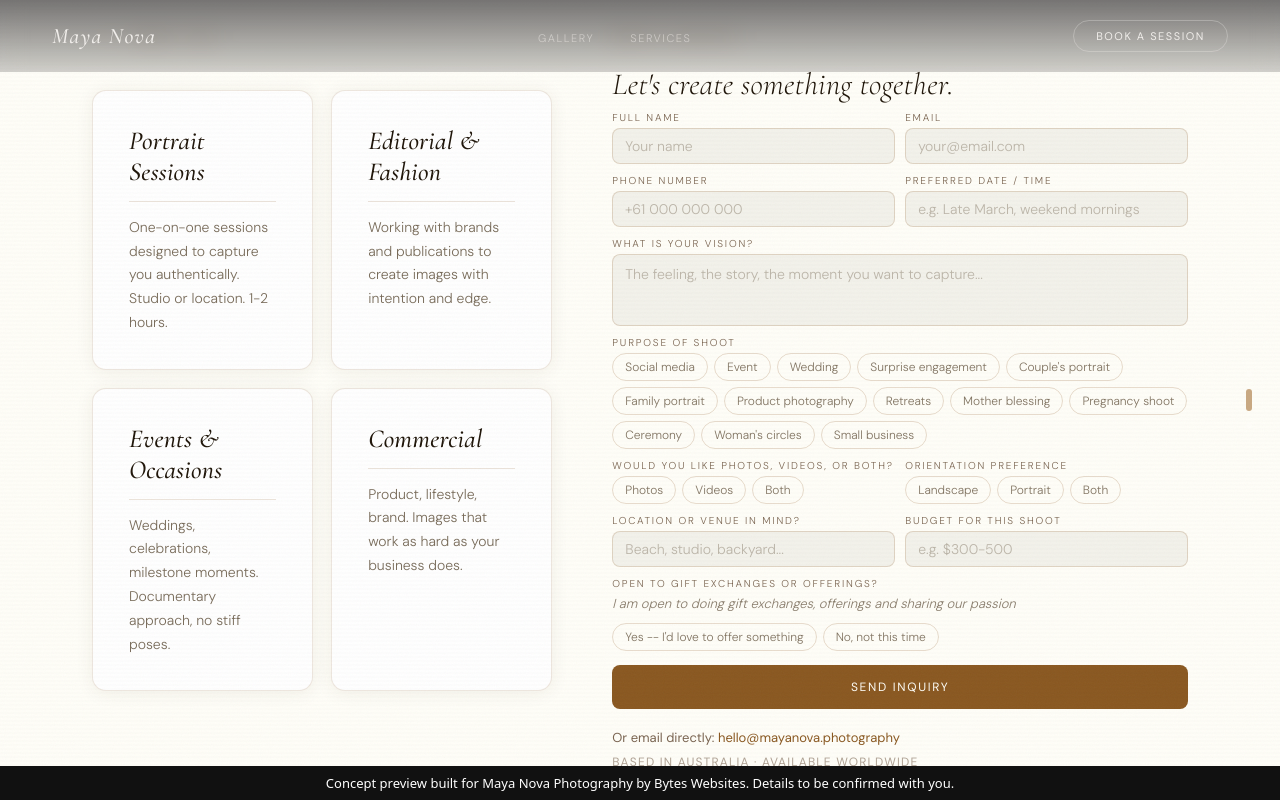
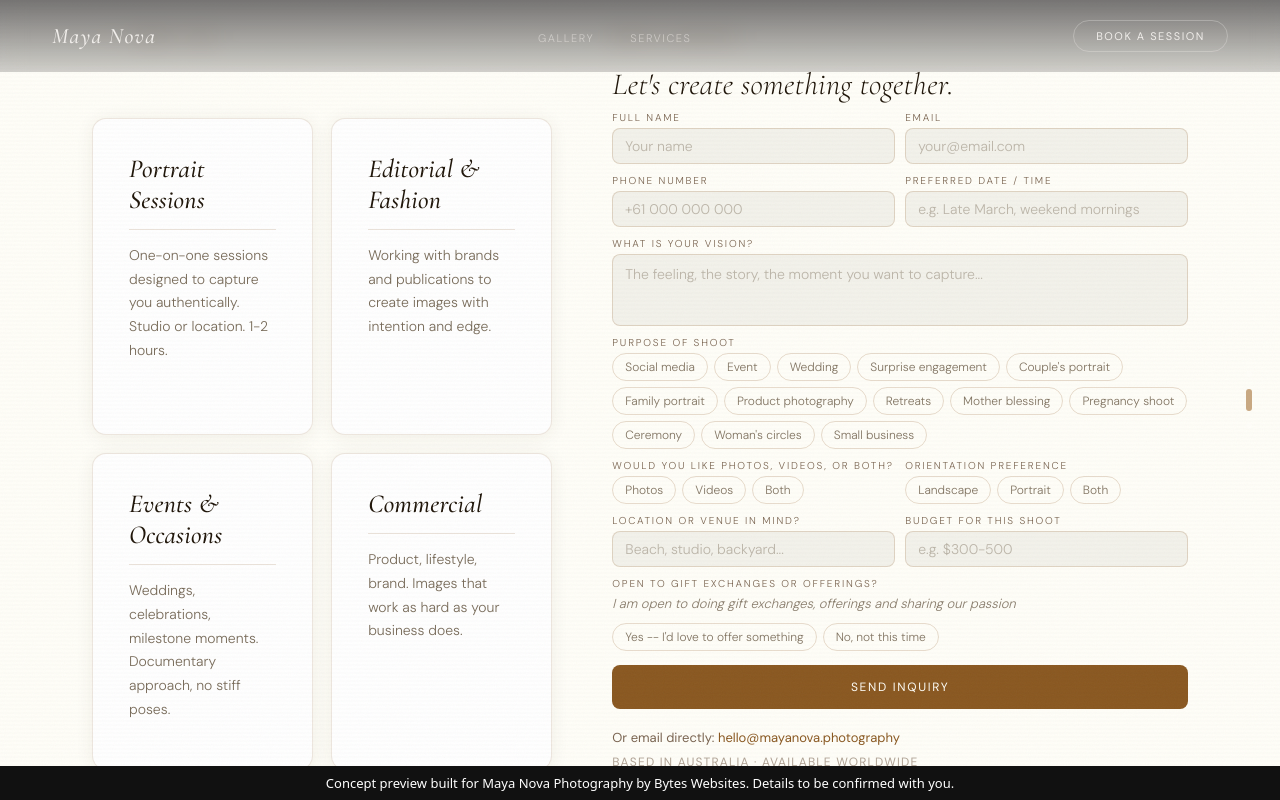
Before and after one commit to AppZ3/maya-nova-photography, a plain HTML site: page index.html in a window 1280 px wide. Both pictures are taken after a click on the link "BOOK A SESSION". Drawn offline with nearby package versions, Linux system fonts and the light colour scheme.

Commit message:
Services: cards fill left side evenly via flex+grid stretch

```diff
--- a/index.html
+++ b/index.html
@@ -959,7 +959,9 @@
 .services-grid {
   display: grid;
   grid-template-columns: repeat(2, 1fr);
+  grid-template-rows: repeat(2, 1fr);
   gap: 18px;
+  flex: 1;
 }
 
 .service-card {
@@ -1248,10 +1250,10 @@
   max-width: 1200px;
   padding: 24px 52px;
   gap: 60px;
-  align-items: flex-start;
-}
-
-.services-left { flex: 0 0 42%; min-width: 0; }
+  align-items: stretch;
+}
+
+.services-left { flex: 0 0 42%; min-width: 0; display: flex; flex-direction: column; }
 
 .services-right { flex: 1; min-width: 0; }
 
```
